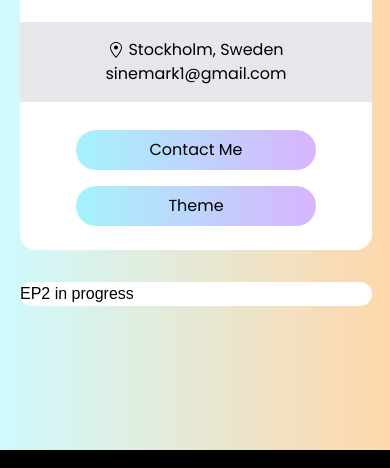
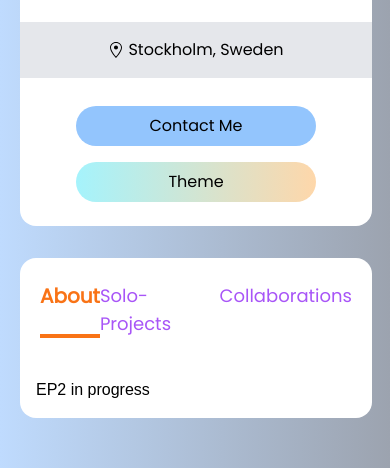
Before and after one commit to davidsavenmark/MusicPortfolioPage, a Next.js app: page / in a window 390 px wide. Shown: the part 394-862 px from the top of the page. Built offline with nearby package versions, Linux system fonts and the light colour scheme; a web font is replaced by a local one.

Commit message:
setup navbarcomponent with responsive css

```diff
--- a/components/Navbar.tsx
+++ b/components/Navbar.tsx
@@ -1,8 +1,45 @@
+import { FunctionComponent, useEffect, useState } from "react"
+import Link from 'next/link'
+import { useRouter } from "next/router"
+
+const NavItem: FunctionComponent<{
+    activeItem: string,
+    setActiveItem: Function,
+    name:string,
+    route: string
+}> = ({activeItem, name, route, setActiveItem})=> {
+    return(
+        activeItem !== name ? (
+            <Link href={route}>
+                <a >
+                    <span onClick={()=>setActiveItem(name)} className='hover:text-orange-500'>{name}</span>
+                </a>
+            </Link>
+        ): null
+    )
+}
 
 const Navbar = () => {
-  return (
-    <div>Navbar</div>
-  )
+    const [activeItem, setActiveItem] = useState<string>('')
+
+    const { pathname } = useRouter()
+
+    useEffect(()=> {
+    if(pathname ==="/")setActiveItem('About')
+    else if(pathname ==="/soloprojects")setActiveItem('Solo-Projects')
+    else if(pathname ==="/collaborations")setActiveItem('Collaborations')
+    },[])
+    return (
+        <div className="flex justify-between px-5 py-3 my-3 font-poppins">
+            <span className='font-bold text-orange-500 border-orange-500 md:text-2xl text-xl border-b-4'>{activeItem}</span>
+            <div className='text-purple-500 text-lg flex space-x-5'>
+            <NavItem activeItem={activeItem} setActiveItem={setActiveItem} name="About" route='/'/>
+            <NavItem activeItem={activeItem} setActiveItem={setActiveItem} name="Solo-Projects" route='/soloprojects'/>
+            <NavItem activeItem={activeItem} setActiveItem={setActiveItem} name="Collaborations" route='/collaborations'/>
+
+            </div>
+        </div>
+    )
 }
 
 export default Navbar
--- a/components/Sidebar.tsx
+++ b/components/Sidebar.tsx
@@ -1,8 +1,8 @@
 import react from 'react'
-import {ImSpotify, ImYoutube} from 'react-icons/im'
-import {SiApplemusic} from 'react-icons/si'
-import {GoLocation} from 'react-icons/go'
-import {GiTie} from 'react-icons/gi'
+import { ImSpotify, ImYoutube } from 'react-icons/im'
+import { SiApplemusic } from 'react-icons/si'
+import { GoLocation } from 'react-icons/go'
+import { GiTie } from 'react-icons/gi'
 
 const Sidebar = () => {
     return (
@@ -26,23 +26,23 @@ const Sidebar = () => {
             {/*Socials*/}
             <div>
                 <a href="" className='flex items-center m-5 justify-evenly text-blue-500'>
-                <ImSpotify className='w-6 h-8'/>
-                <ImYoutube className='w-6 h-8'/>
-                <SiApplemusic className='w-6 h-8'/>
+                    <ImSpotify className='w-6 h-8' />
+                    <ImYoutube className='w-6 h-8' />
+                    <SiApplemusic className='w-6 h-8' />
                 </a>
             </div>
 
-        <div className='my-5 py-4 bg-gray-200 font-poppins' style={{marginLeft:'-1rem', marginRight:'-1rem'}}>
+            <div className='my-5 py-4 bg-gray-200 font-poppins' style={{ marginLeft: '-1rem', marginRight: '-1rem' }}>
                 <div className='flex items-center justify-center space-x-1'>
-                <GoLocation/>
+                    <GoLocation />
                     <span>Stockholm, Sweden</span>
                 </div>
-            <p>sinemark1@gmail.com</p>
+
             </div>
             {/* Email button*/}
             <div className='font-poppins'>
-        <button className='bg-gradient-to-r from-cyan-200 to-purple-300 w-9/12 rounded-full py-2 px-5 my-2 focus:outline-none' onClick={()=>window.open('mailto:sinemark1@gmail.com')}>Contact Me</button>
-        <button className='bg-gradient-to-r from-cyan-200 to-purple-300 w-9/12 rounded-full py-2 px-5 my-2'>Theme</button>
+                <button className='bg-blue-300 w-9/12 rounded-full py-2 px-5 my-2 focus:outline-none' onClick={() => window.open('mailto:sinemark1@gmail.com')}>Contact Me</button>
+                <button className='bg-gradient-to-r from-cyan-200 to-orange-200 w-9/12 rounded-full py-2 px-5 my-2'>Theme</button>
 
             </div>
 
--- a/pages/_app.tsx
+++ b/pages/_app.tsx
@@ -6,10 +6,10 @@ function MyApp({ Component, pageProps }) {
   return (
     <div className='grid grid-cols-12 gap-8 px-5 lg:px-48 my-14 sm:px-24 md:px-32'>
       <div className='col-span-12 lg:col-span-3 bg-white rounded-2xl p-4 text-center'>
-        <Sidebar/>
-        </div>
+        <Sidebar />
+      </div>
       <div className='lg:col-span-9 bg-white rounded-2xl col-span-12'>
-
+        <Navbar />
         <Component {...pageProps} />
       </div>
     </div>
--- a/pages/_document.tsx
+++ b/pages/_document.tsx
@@ -9,7 +9,7 @@ class MyDocument extends Document {
             <link href="https://fonts.googleapis.com/css2?family=Aboreto&family=Anton&family=Poppins&display=swap" rel="stylesheet"/>
 
             </Head>
-            <body className='bg-gradient-to-r from-cyan-100 to-orange-200'>
+            <body className='bg-gradient-to-r from-blue-200 to-gray-400'>
               <Main />
               <NextScript />
             </body>
--- /dev/null
+++ b/pages/collaborations.tsx
@@ -0,0 +1,11 @@
+import React from 'react'
+
+const collaborations = () => {
+  return (
+    <div className='p4 ml-3'>
+
+    </div>
+  )
+}
+
+export default collaborations
--- a/pages/index.tsx
+++ b/pages/index.tsx
@@ -1,7 +1,7 @@
 
 const index = () => {
   return (
-    <h1>EP2 in progress</h1>
+    <h1 className="p-4 justify-start">EP2 in progress</h1>
   )
 }
 
--- /dev/null
+++ b/pages/soloprojects.tsx
@@ -0,0 +1,9 @@
+const soloprojects = () => {
+  return (
+    <div className="p-4">
+
+    </div>
+  )
+}
+
+export default soloprojects
```
Lines whose indentation alone changed are shown as unchanged.
